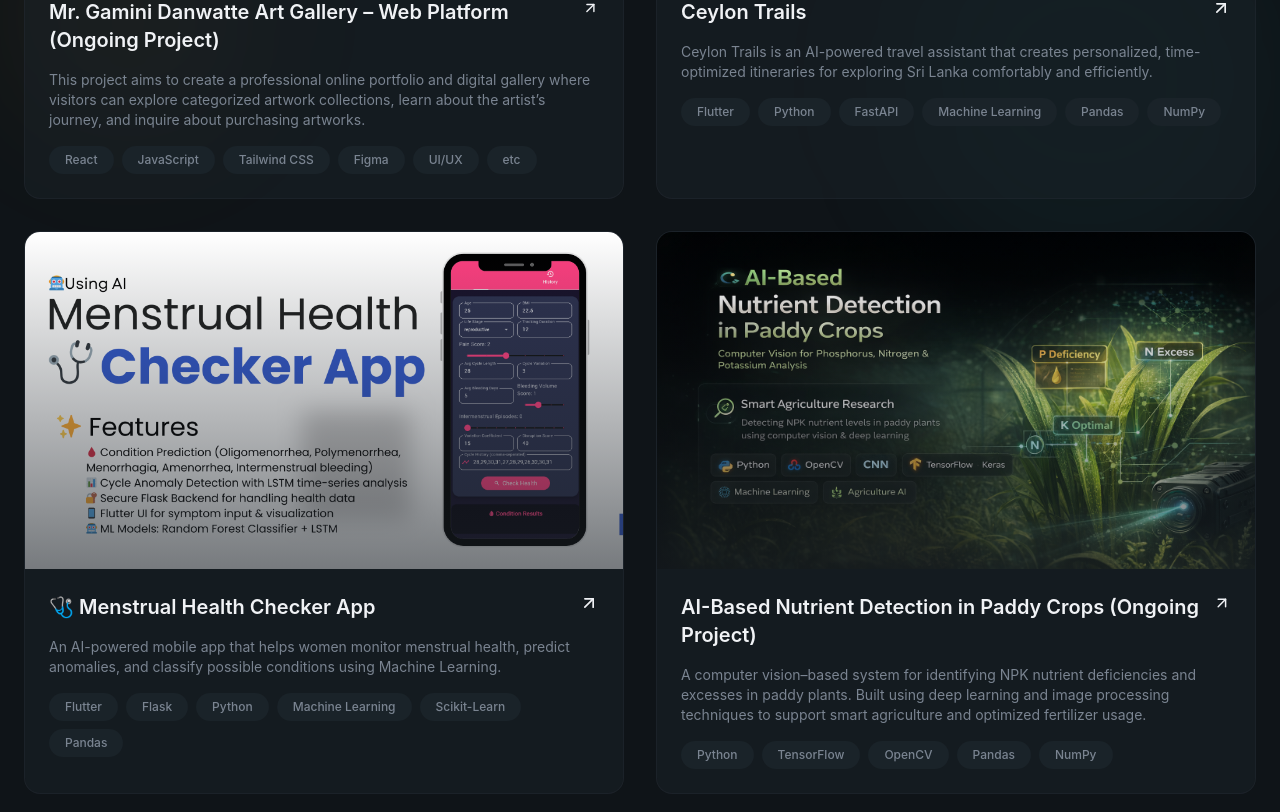
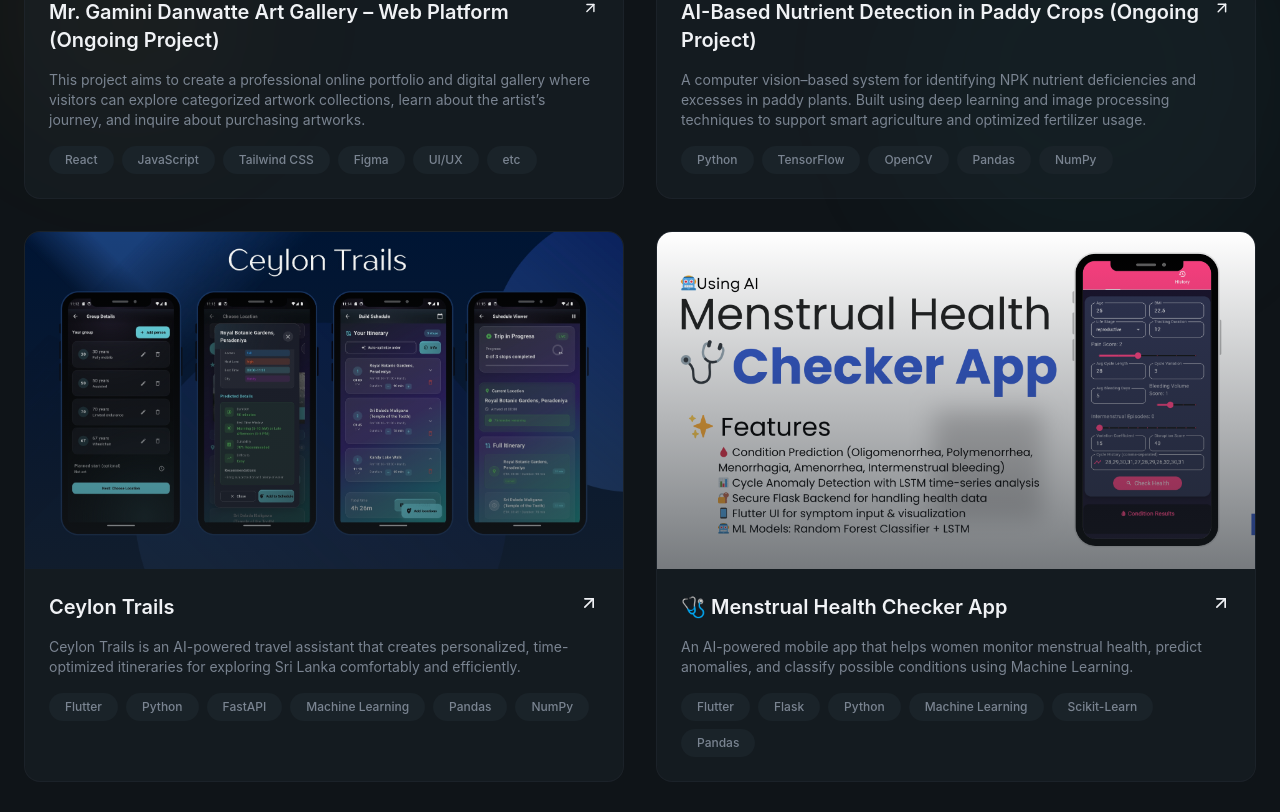
Before and after one commit to tharindutsb/Tharindu_Balasooriya_portfolio, a React (Vite) app: page / in a window 1280 px wide. Shown: the part 3828-4640 px from the top of the page. Built offline with nearby package versions, Linux system fonts and the light colour scheme.

Commit message:
Update Projects.jsx

```diff
--- a/src/sections/Projects.jsx
+++ b/src/sections/Projects.jsx
@@ -9,6 +9,15 @@ const projects = [
     tag: ["React","JavaScript","Tailwind CSS","Figma","UI/UX","etc"],
     // link: "#",
     github: "https://github.com/tharindutsb/",
+  },
+  {
+    id: "npk-detection",
+    title: "AI-Based Nutrient Detection in Paddy Crops (Ongoing Project)",
+    description: "A computer vision–based system for identifying NPK nutrient deficiencies and excesses in paddy plants. Built using deep learning and image processing techniques to support smart agriculture and optimized fertilizer usage.",
+    image: "/projects/AI-Based_NPK_detection.png",
+    tag: ["Python","TensorFlow","OpenCV","Pandas","NumPy"],
+    // link: "#",
+    github: "https://github.com/tharindutsb",
   },
   {
     id: "ceylon-trails",
@@ -28,15 +37,7 @@ const projects = [
     // link: "#",
     github: "https://github.com/tharindutsb/menstrual_health_app",
   },
-  {
-    id: "npk-detection",
-    title: "AI-Based Nutrient Detection in Paddy Crops (Ongoing Project)",
-    description: "A computer vision–based system for identifying NPK nutrient deficiencies and excesses in paddy plants. Built using deep learning and image processing techniques to support smart agriculture and optimized fertilizer usage.",
-    image: "/projects/AI-Based_NPK_detection.png",
-    tag: ["Python","TensorFlow","OpenCV","Pandas","NumPy"],
-    // link: "#",
-    github: "https://github.com/tharindutsb",
-  },
+
   {
     id: "smart-baby-cradle",
     title: "Smart Baby Cradle",
```
